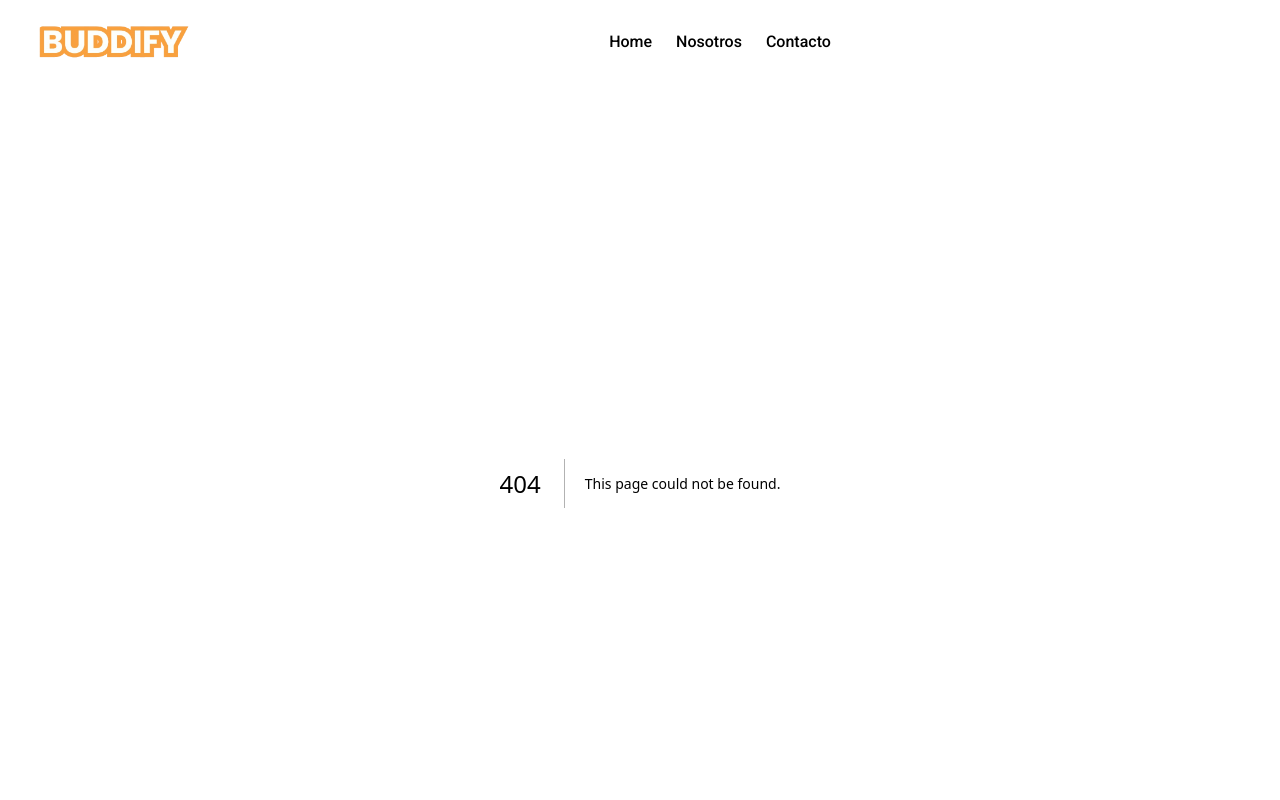
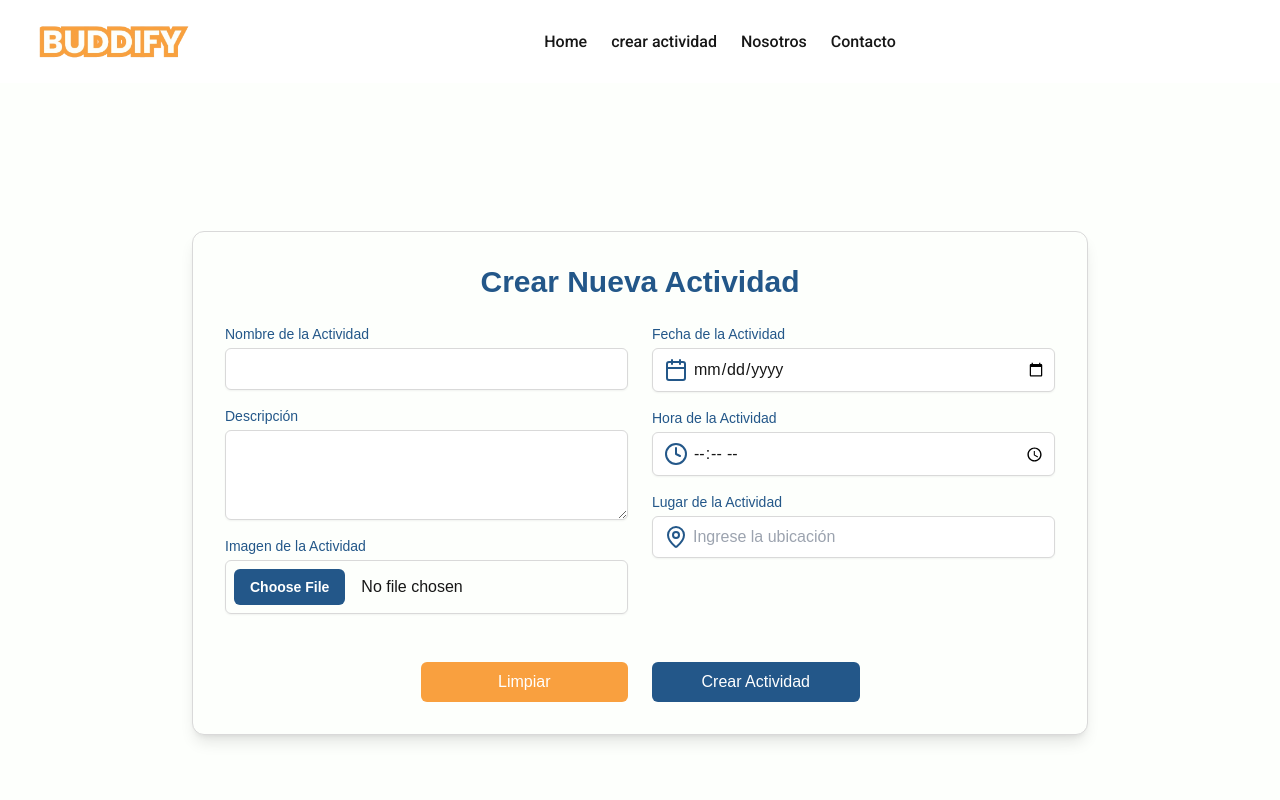
Before and after one commit to chi-bosio/Buddify, a Next.js app: page /createActivity in a window 1280 px wide. Before the commit this address had no page. Shown: the top 800 px of the page. Built offline with nearby package versions, Linux system fonts and the light colour scheme.

Commit message:
formulario de nueva actividad

```diff
--- /dev/null
+++ b/src/app/createActivity/createActivity.tsx
@@ -0,0 +1,190 @@
+'use client'
+
+import { useState } from 'react'
+import { CalendarIcon, ClockIcon, MapPinIcon } from 'lucide-react'
+import { format } from "date-fns"
+
+export default function CreateActivityForm() {
+  const [name, setName] = useState('')
+  const [description, setDescription] = useState('')
+  const [image, setImage] = useState<File | null>(null)
+  const [date, setDate] = useState<Date | undefined>(undefined)
+  const [time, setTime] = useState('')
+  const [place, setPlace] = useState('')
+
+  const handleSubmit = (e: React.FormEvent) => {
+    e.preventDefault()
+    /* PLACEHOLDER */
+    const latitude = Math.random() * 180 - 90
+    const longitude = Math.random() * 360 - 180
+
+    console.log('Submitting:', {
+      name,
+      description,
+      image,
+      date,
+      time,
+      place,
+      latitude,
+      longitude
+    })
+
+    // Reset form after submission
+    setName('')
+    setDescription('')
+    setImage(null)
+    setDate(undefined)
+    setTime('')
+    setPlace('')
+  }
+
+  return (
+    <div className="min-h-screen flex items-center justify-center bg-[#FDFFFC]">
+      <div className="w-full max-w-4xl p-8 bg-[#FDFFFC] rounded-xl shadow-lg border border-[#D9D9D9]">
+        <h1 className="text-center text-3xl font-bold mb-6 text-[#235789]">
+          Crear Nueva Actividad
+        </h1>
+        <form onSubmit={handleSubmit} className="grid grid-cols-2 gap-6">
+          <div className="space-y-4">
+            <div>
+              <label
+                htmlFor="name"
+                className="block text-sm font-medium text-[#235789]"
+              >
+                Nombre de la Actividad
+              </label>
+              <input
+                type="text"
+                id="name"
+                value={name}
+                onChange={(e) => setName(e.target.value)}
+                required
+                className="mt-1 block w-full p-2 border border-[#D9D9D9] rounded-md shadow-sm focus:ring-[#235789] focus:border-[#235789]"
+              />
+            </div>
+
+            <div>
+              <label
+                htmlFor="description"
+                className="block text-sm font-medium text-[#235789]"
+              >
+                Descripción
+              </label>
+              <textarea
+                id="description"
+                value={description}
+                onChange={(e) => setDescription(e.target.value)}
+                required
+                rows={3}
+                className="mt-1 block w-full p-2 border border-[#D9D9D9] rounded-md shadow-sm focus:ring-[#235789] focus:border-[#235789]"
+              />
+            </div>
+
+            <div>
+              <label
+                htmlFor="image"
+                className="block text-sm font-medium text-[#235789]"
+              >
+                Imagen de la Actividad
+              </label>
+              <input
+                type="file"
+                id="image"
+                accept="image/*"
+                onChange={(e) => setImage(e.target.files?.[0] || null)}
+                required
+                className="mt-1 block w-full p-2 border border-[#D9D9D9] rounded-md shadow-sm focus:ring-[#235789] focus:border-[#235789] file:mr-4 file:py-2 file:px-4 file:rounded-md file:border-0 file:text-sm file:font-semibold file:bg-[#235789] file:text-white hover:file:bg-blue-800"
+              />
+            </div>
+          </div>
+
+          <div className="space-y-4">
+            <div>
+              <label
+                htmlFor="date"
+                className="block text-sm font-medium text-[#235789]"
+              >
+                Fecha de la Actividad
+              </label>
+              <div className="relative">
+                <CalendarIcon className="absolute left-3 top-1/2 transform -translate-y-1/2 text-[#235789]" />
+                <input
+                  type="date"
+                  id="date"
+                  value={date ? format(date, "yyyy-MM-dd") : ''}
+                  onChange={(e) => setDate(e.target.valueAsDate || undefined)}
+                  required
+                  className="mt-1 block w-full p-2 pl-10 border border-[#D9D9D9] rounded-md shadow-sm focus:ring-[#235789] focus:border-[#235789]"
+                />
+              </div>
+            </div>
+
+            <div>
+              <label
+                htmlFor="time"
+                className="block text-sm font-medium text-[#235789]"
+              >
+                Hora de la Actividad
+              </label>
+              <div className="relative">
+                <ClockIcon className="absolute left-3 top-1/2 transform -translate-y-1/2 text-[#235789]" />
+                <input
+                  type="time"
+                  id="time"
+                  value={time}
+                  onChange={(e) => setTime(e.target.value)}
+                  required
+                  className="mt-1 block w-full p-2 pl-10 border border-[#D9D9D9] rounded-md shadow-sm focus:ring-[#235789] focus:border-[#235789]"
+                />
+              </div>
+            </div>
+
+            <div>
+              <label
+                htmlFor="place"
+                className="block text-sm font-medium text-[#235789]"
+              >
+                Lugar de la Actividad
+              </label>
+              <div className="relative">
+                <MapPinIcon className="absolute left-3 top-1/2 transform -translate-y-1/2 text-[#235789]" />
+                <input
+                  type="text"
+                  id="place"
+                  value={place}
+                  onChange={(e) => setPlace(e.target.value)}
+                  required
+                  className="mt-1 block w-full p-2 pl-10 border border-[#D9D9D9] rounded-md shadow-sm focus:ring-[#235789] focus:border-[#235789]"
+                  placeholder="Ingrese la ubicación"
+                />
+              </div>
+            </div>
+          </div>
+
+          <div className="col-span-2 flex justify-center gap-6 mt-6">
+            <button
+              type="button"
+              onClick={() => {
+                setName('')
+                setDescription('')
+                setImage(null)
+                setDate(undefined)
+                setTime('')
+                setPlace('')
+              }}
+              className="w-1/4 py-2 bg-[#F9A03F] text-white rounded-md hover:bg-orange-500 focus:outline-none"
+            >
+              Limpiar
+            </button>
+            <button
+              type="submit"
+              className="w-1/4 py-2 bg-[#235789] text-white rounded-md hover:bg-blue-800 focus:outline-none"
+            >
+              Crear Actividad
+            </button>
+          </div>
+        </form>
+      </div>
+    </div>
+  )
+}
--- /dev/null
+++ b/src/app/createActivity/page.tsx
@@ -0,0 +1,5 @@
+import CreateActivityForm from "./createActivity";
+
+export default function CreateActivityPage() {
+  return <CreateActivityForm />;
+}
--- a/src/components/NavBar/NavBar.tsx
+++ b/src/components/NavBar/NavBar.tsx
@@ -16,6 +16,11 @@ export default function NavBar() {
     {
       title: "Home",
       href: "/",
+    },
+    /* PLACEHOLDER */
+    {
+      title: "crear actividad",
+      href: "/createActivity",
     },
   ];
 
```
Also changed, not shown: package.json (+7 -5 lines), 1 other file (tests, documents, lock files or other folders).
